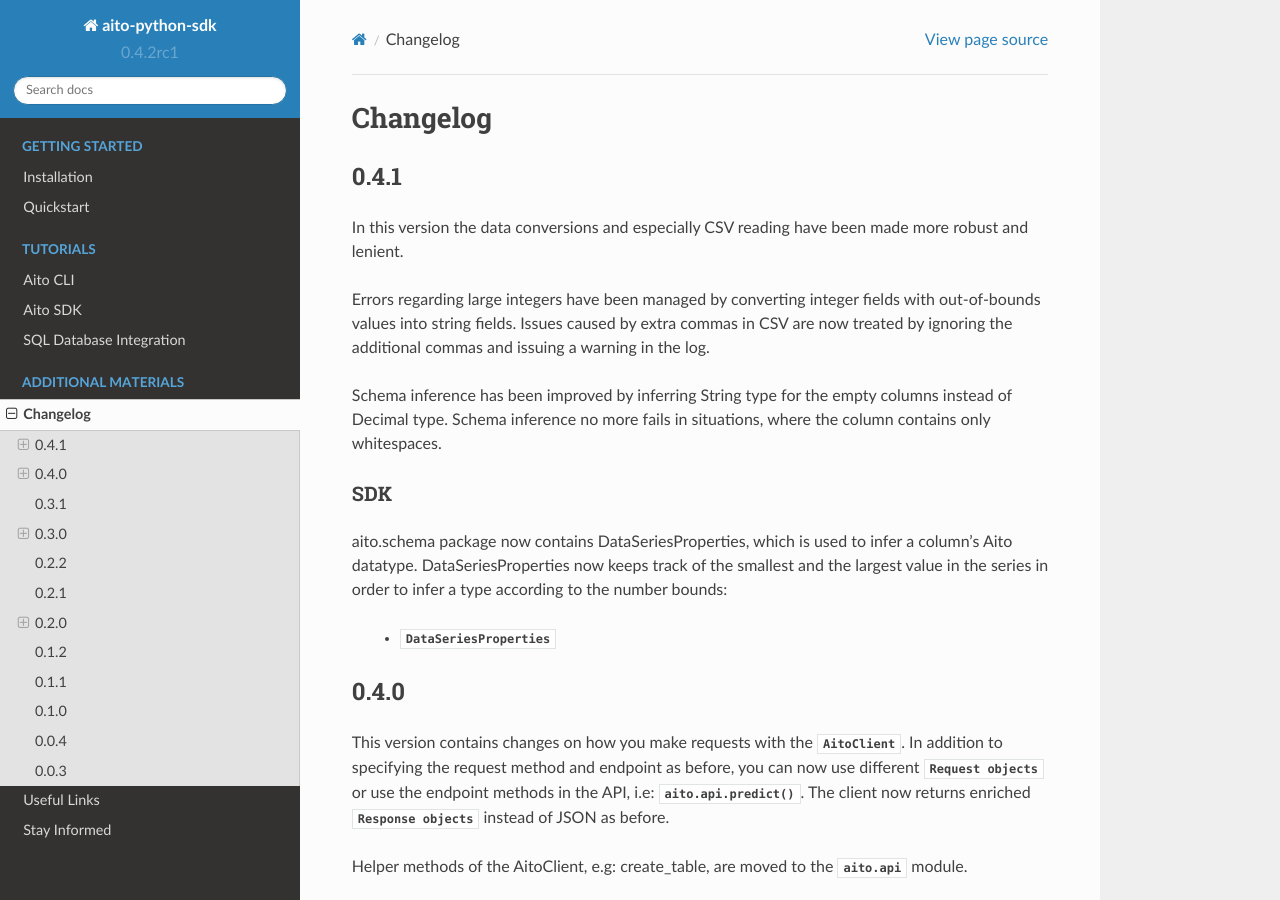
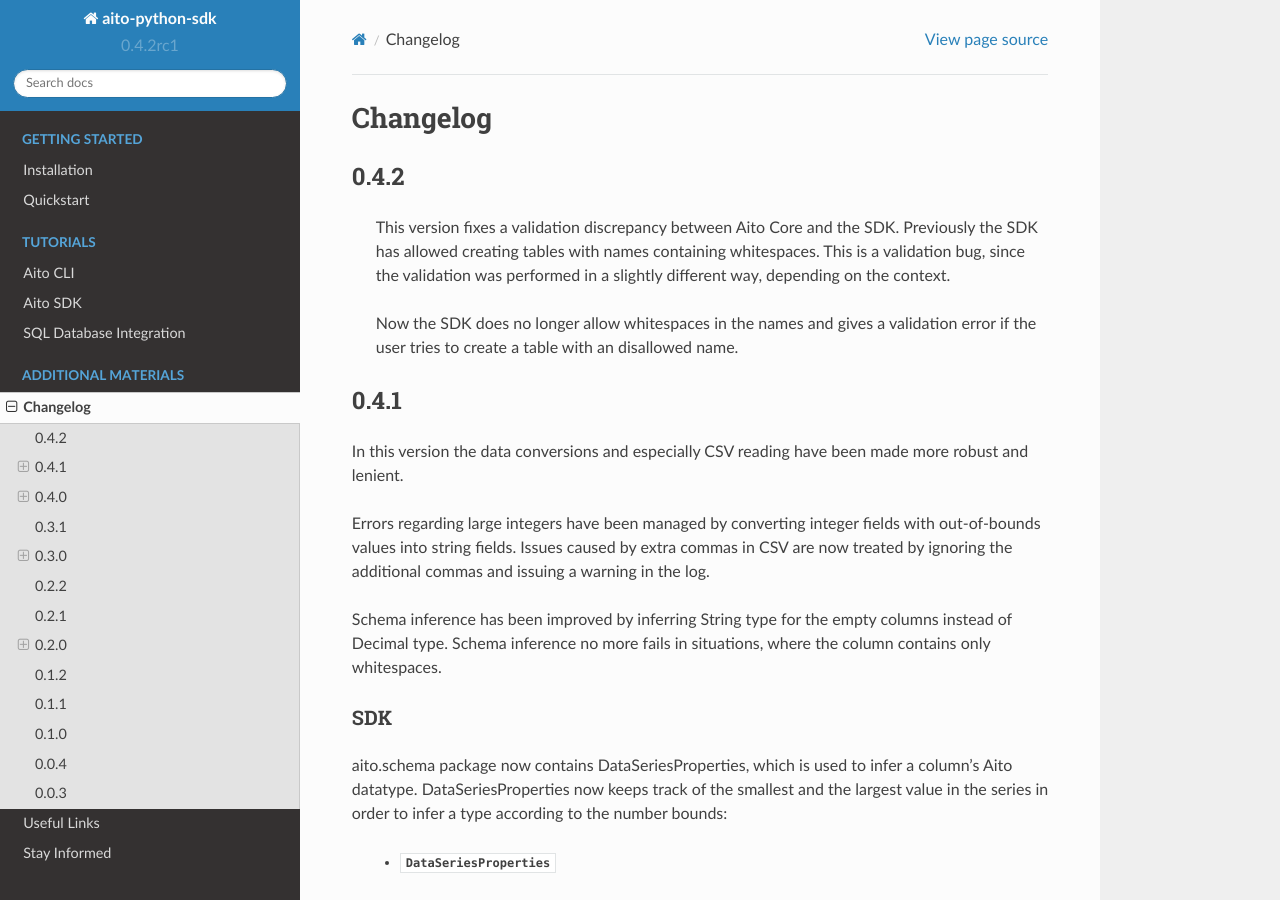
Before and after one commit to AitoDotAI/aito-python-tools, a Sphinx documentation site: the page built from docs/source/changelog.rst, in a window 1280 px wide and 900 px high. Built offline with Sphinx 7.4.7 and the Read the Docs theme 2.0.0, drawn with Linux system fonts in a browser that asks for light colours.

Commit message:
Added changelog entry for 0.4.2

```diff
--- a/docs/source/changelog.rst
+++ b/docs/source/changelog.rst
@@ -1,5 +1,13 @@
 Changelog
 =========
+0.4.2
+-----
+ This version fixes a validation discrepancy between Aito Core and the SDK. Previously the
+ SDK has allowed creating tables with names containing whitespaces. This is a validation bug,
+ since the validation was performed in a slightly different way, depending on the context.
+
+ Now the SDK does no longer allow whitespaces in the names and gives a validation error if
+ the user tries to create a table with an disallowed name.
 
 0.4.1
 -----
```
